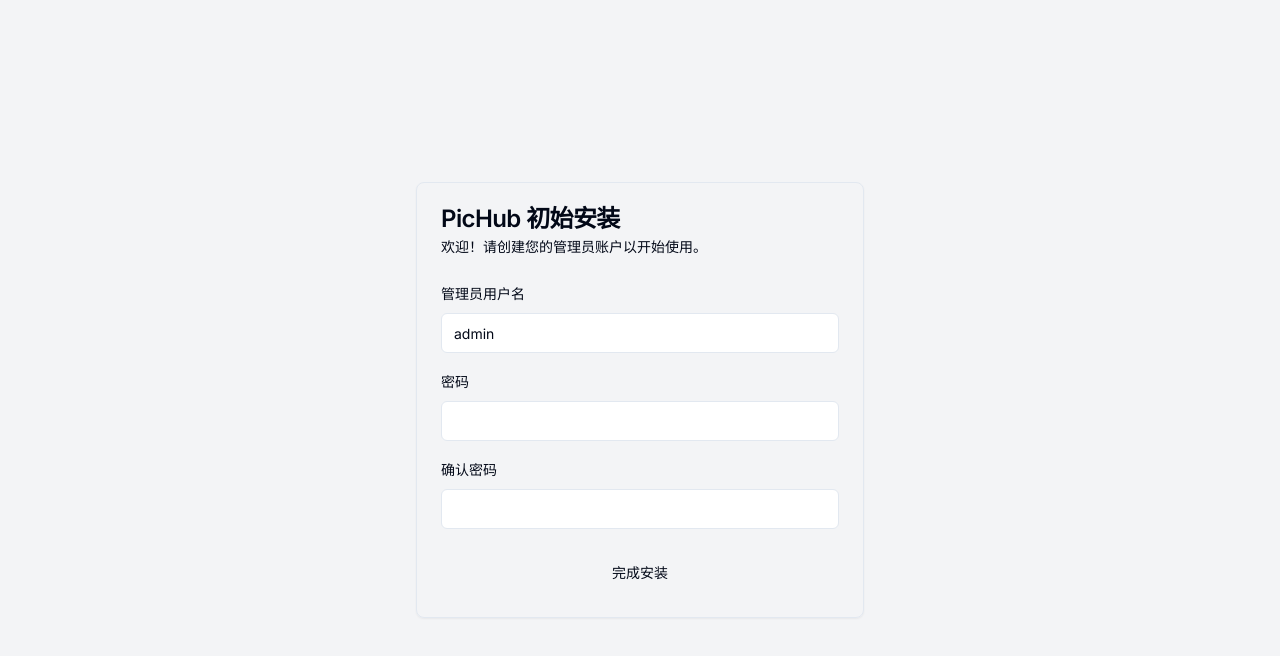
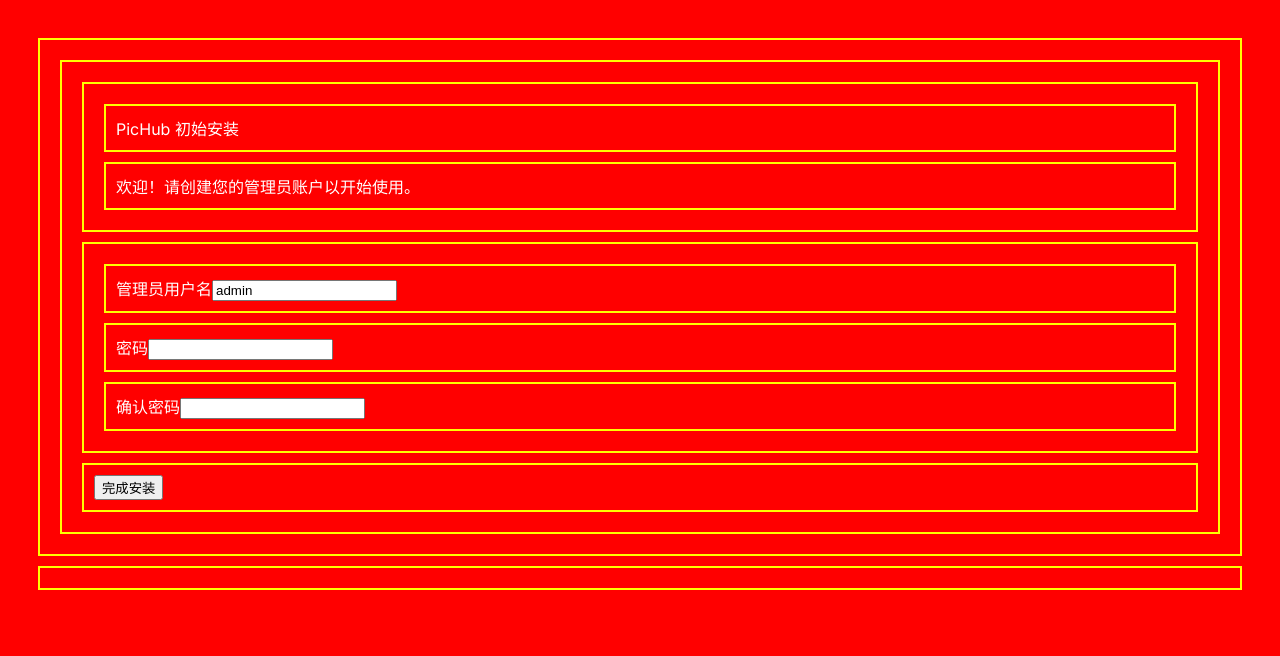
Before and after one commit to truman-world/pichub, a Next.js app: page /setup in a window 1280 px wide. Shown: the top 656 px of the page. Built offline with nearby package versions, Linux system fonts and the light colour scheme.

Commit message:
Update globals.css

```diff
--- a/app/globals.css
+++ b/app/globals.css
@@ -1,44 +1,28 @@
-@tailwind base;
+/*
+ * =================================
+ * 这是用于诊断的CSS文件
+ * =================================
+ * 它的作用是测试CSS文件是否被浏览器成功加载。
+ * 如果您看到了红色的背景，说明加载成功了。
+ */
+
+body {
+    background-color: red !important;
+    font-family: monospace;
+    padding: 20px;
+}
+
+h1, h2, h3, p, div, section, header, main, footer {
+    color: white !important;
+    border: 2px solid yellow !important;
+    padding: 10px;
+    margin: 10px;
+}
+
+/* 我们暂时注释掉了所有Tailwind的指令，
+  以排除任何可能的配置冲突，专注于最核心的加载问题。
+*/
+/* @tailwind base;
 @tailwind components;
 @tailwind utilities;
-
-@layer base {
-  :root {
-    --background: 0 0% 100%;
-    --foreground: 222.2 84% 4.9%;
-    --card: 0 0% 100%;
-    --card-foreground: 222.2 84% 4.9%;
-    --popover: 0 0% 100%;
-    --popover-foreground: 222.2 84% 4.9%;
-    --primary: 222.2 47.4% 11.2%;
-    --primary-foreground: 210 40% 98%;
-    --secondary: 210 40% 96.1%;
-    --secondary-foreground: 222.2 47.4% 11.2%;
-    --muted: 210 40% 96.1%;
-    --muted-foreground: 215.4 16.3% 46.9%;
-    --accent: 210 40% 96.1%;
-    --accent-foreground: 222.2 47.4% 11.2%;
-    --destructive: 0 84.2% 60.2%;
-    --destructive-foreground: 210 40% 98%;
-    --border: 214.3 31.8% 91.4%;
-    --input: 214.3 31.8% 91.4%;
-    --ring: 222.2 84% 4.9%;
-    --radius: 0.5rem;
-  }
-
-  .dark {
-    /* ... You can add dark mode color variables here ... */
-  }
-}
-
-@layer base {
-  * {
-    /* --- CORE FIX: Use CSS variables directly instead of @apply --- */
-    border-color: hsl(var(--border));
-  }
-  body {
-    /* --- CORE FIX: Use CSS variables directly instead of @apply --- */
-    background-color: hsl(var(--background));
-    color: hsl(var(--foreground));
-  }
-}
+*/
```
